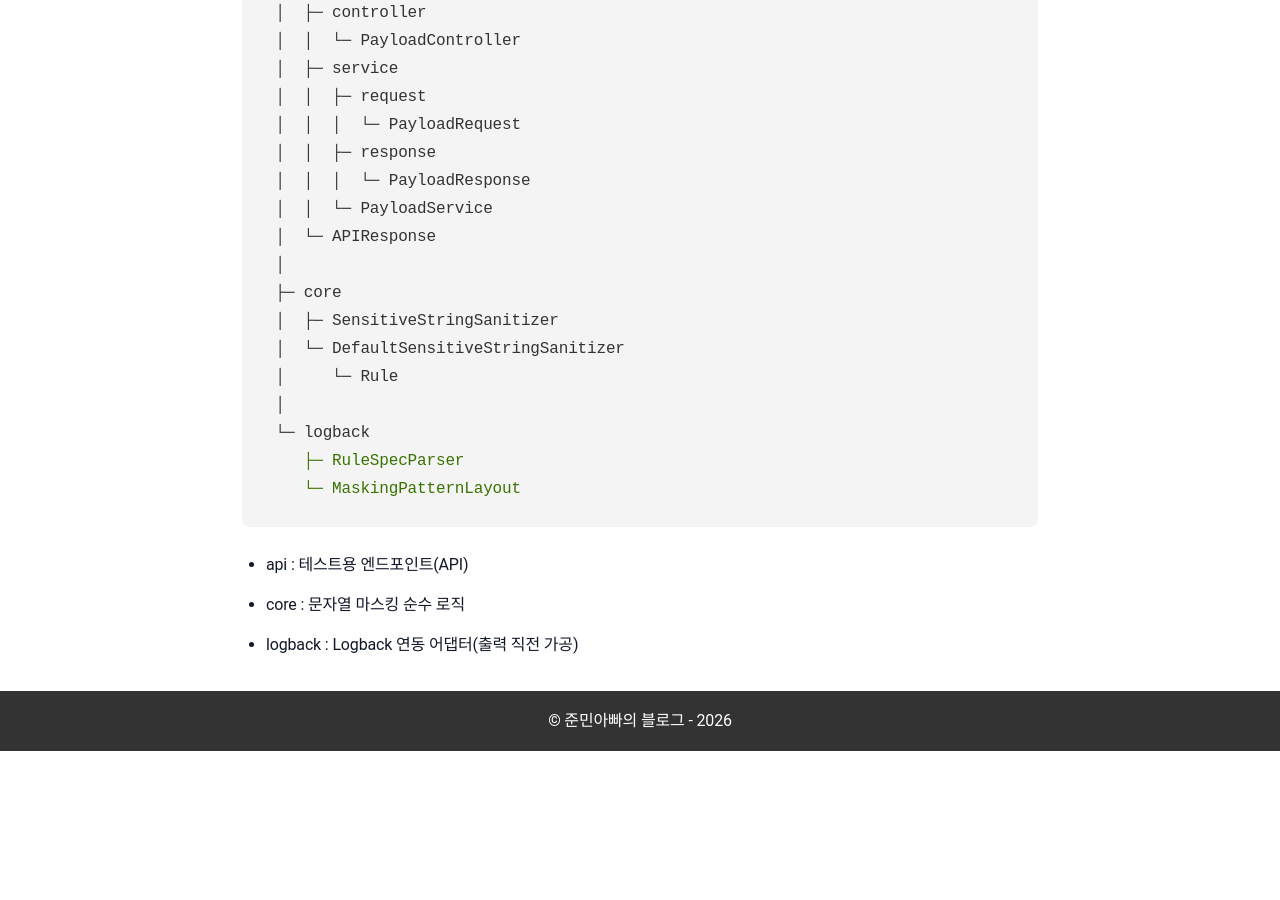
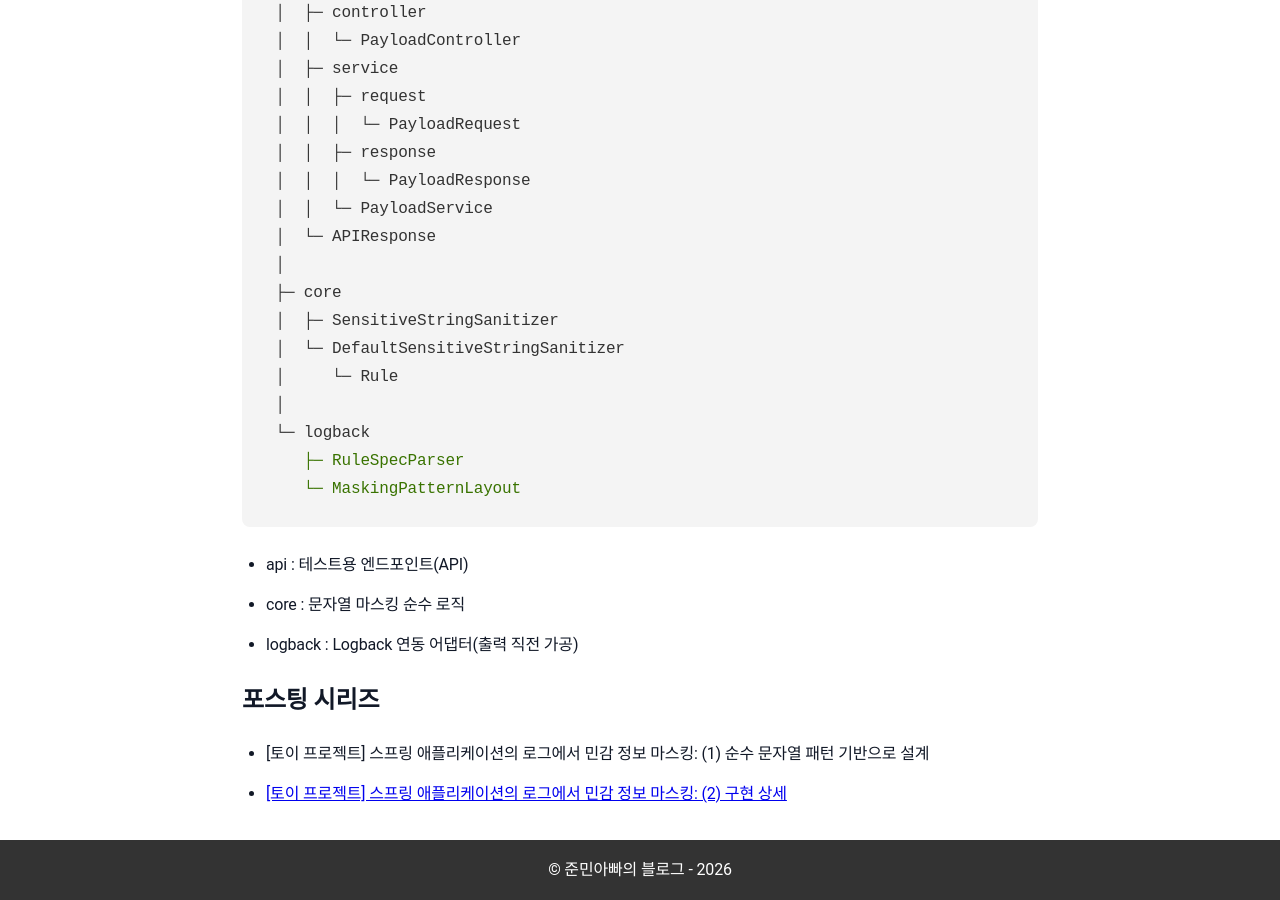
Before and after one commit to sanghoon-lee/sanghoon-lee.github.io, a Jekyll site: the page built from _posts/2026-02-16-logging-pattern-mask.md, in a window 1280 px wide and 900 px high, scrolled down 3029 px. Built offline with Jekyll 4.4.1, drawn with Linux system fonts in a browser that asks for light colours; nearby versions of some CDN libraries; comment, search, counter and statistics services are not loaded; before the commit the page ends 3780 px from its top, so only the background shows below that.

Commit message:
포스팅 내용 수정

```diff
--- a/_posts/2026-02-16-logging-pattern-mask.md
+++ b/_posts/2026-02-16-logging-pattern-mask.md
@@ -120,3 +120,8 @@ sanghoon.study.logging.mask
 * api : 테스트용 엔드포인트(API)
 * core : 문자열 마스킹 순수 로직
 * logback : Logback 연동 어댑터(출력 직전 가공)
+
+# 포스팅 시리즈
+
+* [토이 프로젝트] 스프링 애플리케이션의 로그에서 민감 정보 마스킹: (1) 순수 문자열 패턴 기반으로 설계
+* [[토이 프로젝트] 스프링 애플리케이션의 로그에서 민감 정보 마스킹: (2) 구현 상세](https://sanghoon-lee.github.io/2026/02/16/logging-pattern-mask2/)
```
